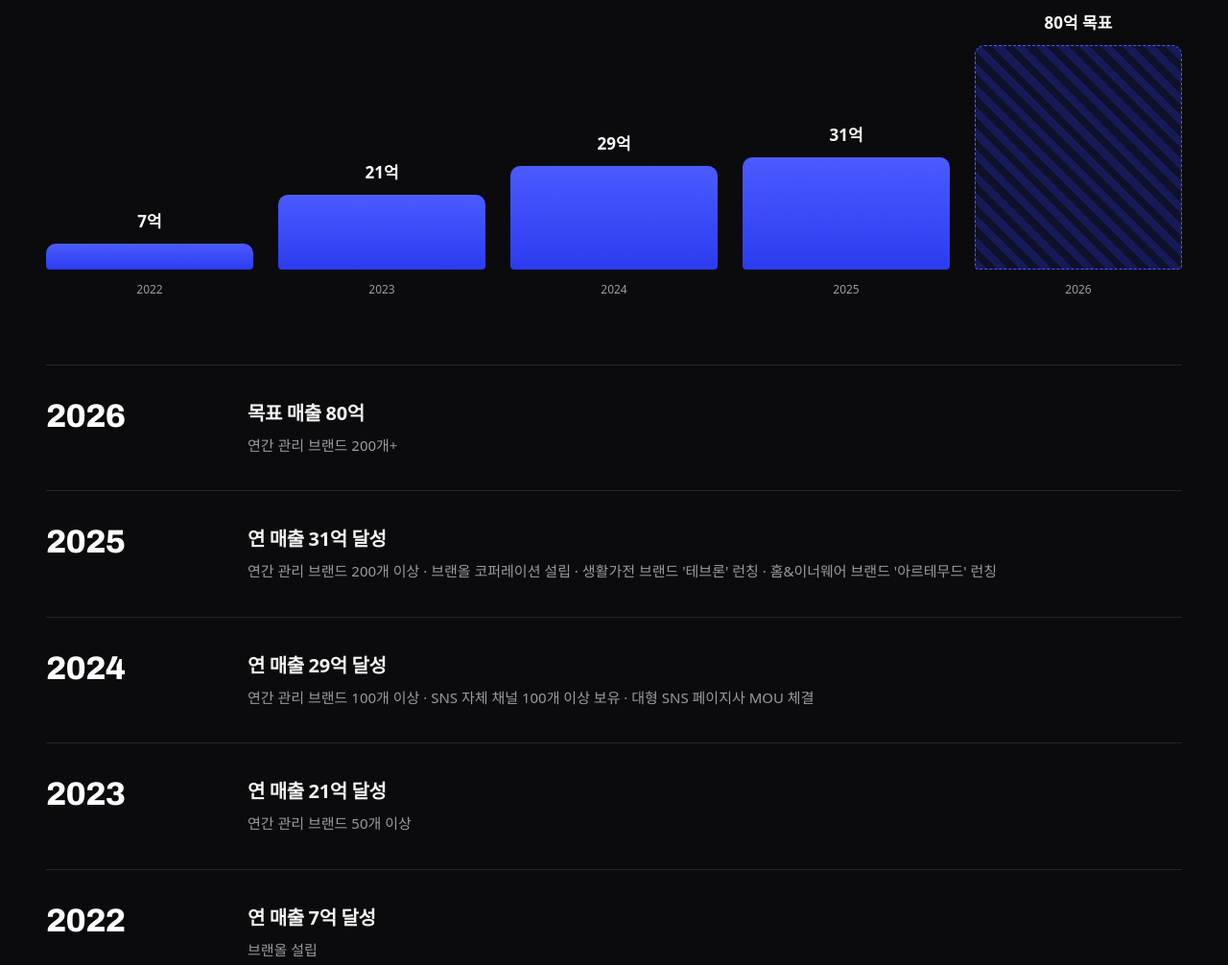
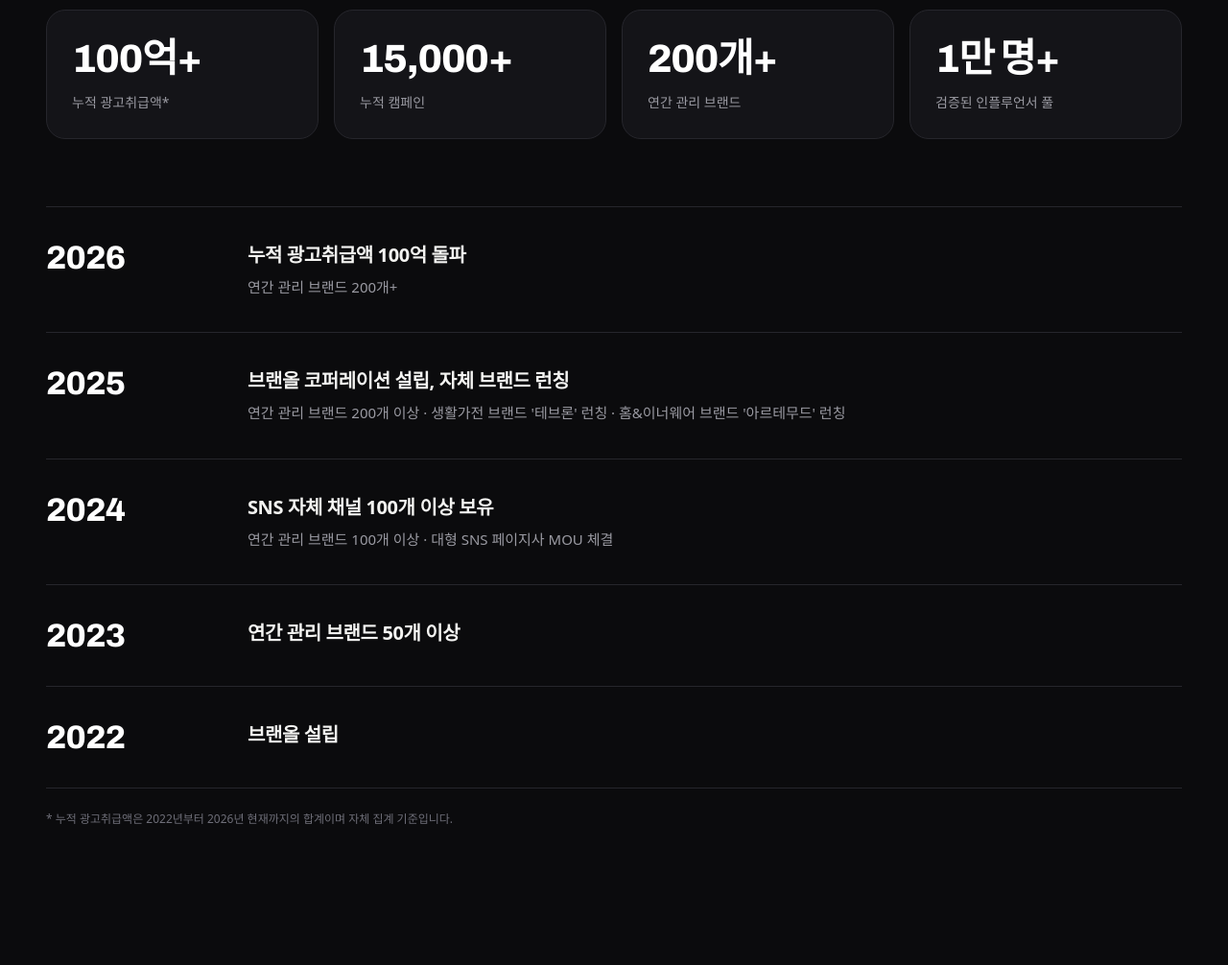
Before and after one commit to branallceo/branall-home, a plain HTML site: page about.html in a window 1280 px wide. Shown: the part 1500-2506 px from the top of the page at 96% size. Drawn offline with Linux system fonts and the light colour scheme; a web font is replaced by a local one.

Commit message:
About and English page: cumulative ad billings 100억+ instead of yearly revenue

```diff
--- a/about.html
+++ b/about.html
@@ -311,6 +311,7 @@ fbq('track', 'PageView');
 src="https://www.facebook.com/tr?id=2556401924884115&ev=PageView&noscript=1"
 /></noscript>
 <!-- End Meta Pixel Code -->
+<style>/* 1115: 연혁 위 숫자 4칸 */.abstats{display:grid;grid-template-columns:repeat(4,1fr);gap:16px;margin-top:40px}.abstats .st{background:var(--card);border:1px solid var(--line);border-radius:20px;padding:28px 26px}.abstats .st b{display:block;font-family:Archivo,Pretendard,sans-serif;font-size:clamp(30px,3.2vw,44px);font-weight:800;letter-spacing:-.03em;line-height:1.1;color:#fff;white-space:nowrap}.abstats .st span{display:block;margin-top:12px;font-size:14px;color:#9a9aa2}@media(max-width:900px){.abstats{grid-template-columns:1fr 1fr;gap:10px;margin-top:26px}.abstats .st{padding:20px 18px;border-radius:16px}.abstats .st b{font-size:28px}.abstats .st span{font-size:13px}}</style>
 </head><body>
 <header><a class="logo en" href="index.html" aria-label="BRANALL 홈">BRANALL<sup>®</sup></a>
 <nav class="main"><a href="about.html" style="color:#fff">ABOUT</a><a href="reference.html">REFERENCE</a><a href="channels.html">CHANNELS</a><a href="contents.html">CONTENTS</a><a href="reels.html">REELS</a><a href="insight.html">INSIGHT</a></nav>
@@ -337,20 +338,20 @@ src="https://www.facebook.com/tr?id=2556401924884115&ev=PageView&noscript=1"
   <div class="pr"><span class="n en">03</span><h4>Optimization · 성과 분석 및 개선</h4><p>마케팅의 가치는 결국 숫자로 증명되어야 합니다. 데이터 기반 리포트와 지속적인 개선으로 성과를 증명합니다.</p></div>
  </div></section>
 <section class="pad"><div class="sh reveal"><h2><small>OUR HISTORY</small>숫자로 보는 브랜올의 성장</h2></div>
- <div class="rev reveal" aria-label="매출 성장 추이">
-  <div class="bar"><b>7억</b><i style="height:9%"></i><span>2022</span></div>
-  <div class="bar"><b>21억</b><i style="height:26%"></i><span>2023</span></div>
-  <div class="bar"><b>29억</b><i style="height:36%"></i><span>2024</span></div>
-  <div class="bar"><b>31억</b><i style="height:39%"></i><span>2025</span></div>
-  <div class="bar goal"><b>80억 목표</b><i style="height:100%"></i><span>2026</span></div>
+ <div class="abstats reveal">
+  <div class="st"><b>100억+</b><span>누적 광고취급액*</span></div>
+  <div class="st"><b>15,000+</b><span>누적 캠페인</span></div>
+  <div class="st"><b>200개+</b><span>연간 관리 브랜드</span></div>
+  <div class="st"><b>1만 명+</b><span>검증된 인플루언서 풀</span></div>
  </div>
  <div class="hist reveal" style="margin-top:70px">
-  <div class="hrow"><div class="yr en">2026</div><div><h4>목표 매출 80억</h4><p>연간 관리 브랜드 200개+</p></div></div>
-  <div class="hrow"><div class="yr en">2025</div><div><h4>연 매출 31억 달성</h4><p>연간 관리 브랜드 200개 이상 · 브랜올 코퍼레이션 설립 · 생활가전 브랜드 '테브론' 런칭 · 홈&이너웨어 브랜드 '아르테무드' 런칭</p></div></div>
-  <div class="hrow"><div class="yr en">2024</div><div><h4>연 매출 29억 달성</h4><p>연간 관리 브랜드 100개 이상 · SNS 자체 채널 100개 이상 보유 · 대형 SNS 페이지사 MOU 체결</p></div></div>
-  <div class="hrow"><div class="yr en">2023</div><div><h4>연 매출 21억 달성</h4><p>연간 관리 브랜드 50개 이상</p></div></div>
-  <div class="hrow"><div class="yr en">2022</div><div><h4>연 매출 7억 달성</h4><p>브랜올 설립</p></div></div>
- </div></section>
+  <div class="hrow"><div class="yr en">2026</div><div><h4>누적 광고취급액 100억 돌파</h4><p>연간 관리 브랜드 200개+</p></div></div>
+  <div class="hrow"><div class="yr en">2025</div><div><h4>브랜올 코퍼레이션 설립, 자체 브랜드 런칭</h4><p>연간 관리 브랜드 200개 이상 · 생활가전 브랜드 '테브론' 런칭 · 홈&이너웨어 브랜드 '아르테무드' 런칭</p></div></div>
+  <div class="hrow"><div class="yr en">2024</div><div><h4>SNS 자체 채널 100개 이상 보유</h4><p>연간 관리 브랜드 100개 이상 · 대형 SNS 페이지사 MOU 체결</p></div></div>
+  <div class="hrow"><div class="yr en">2023</div><div><h4 style="margin-bottom:0">연간 관리 브랜드 50개 이상</h4></div></div>
+  <div class="hrow"><div class="yr en">2022</div><div><h4 style="margin-bottom:0">브랜올 설립</h4></div></div>
+ </div>
+ <p style="margin-top:22px;color:#6e6e78;font-size:12px">* 누적 광고취급액은 2022년부터 2026년 현재까지의 합계이며 자체 집계 기준입니다.</p></section>
 <section class="pad"><div class="sh reveal"><h2><small>ORGANIZATION</small>브랜드 성장을 만드는 조직</h2></div>
  <div class="org reveal">
   <div class="ceo"><span class="en">CEO</span><b>대표이사</b></div>
```
Also changed, not shown: en.html (+1 -9 lines).
